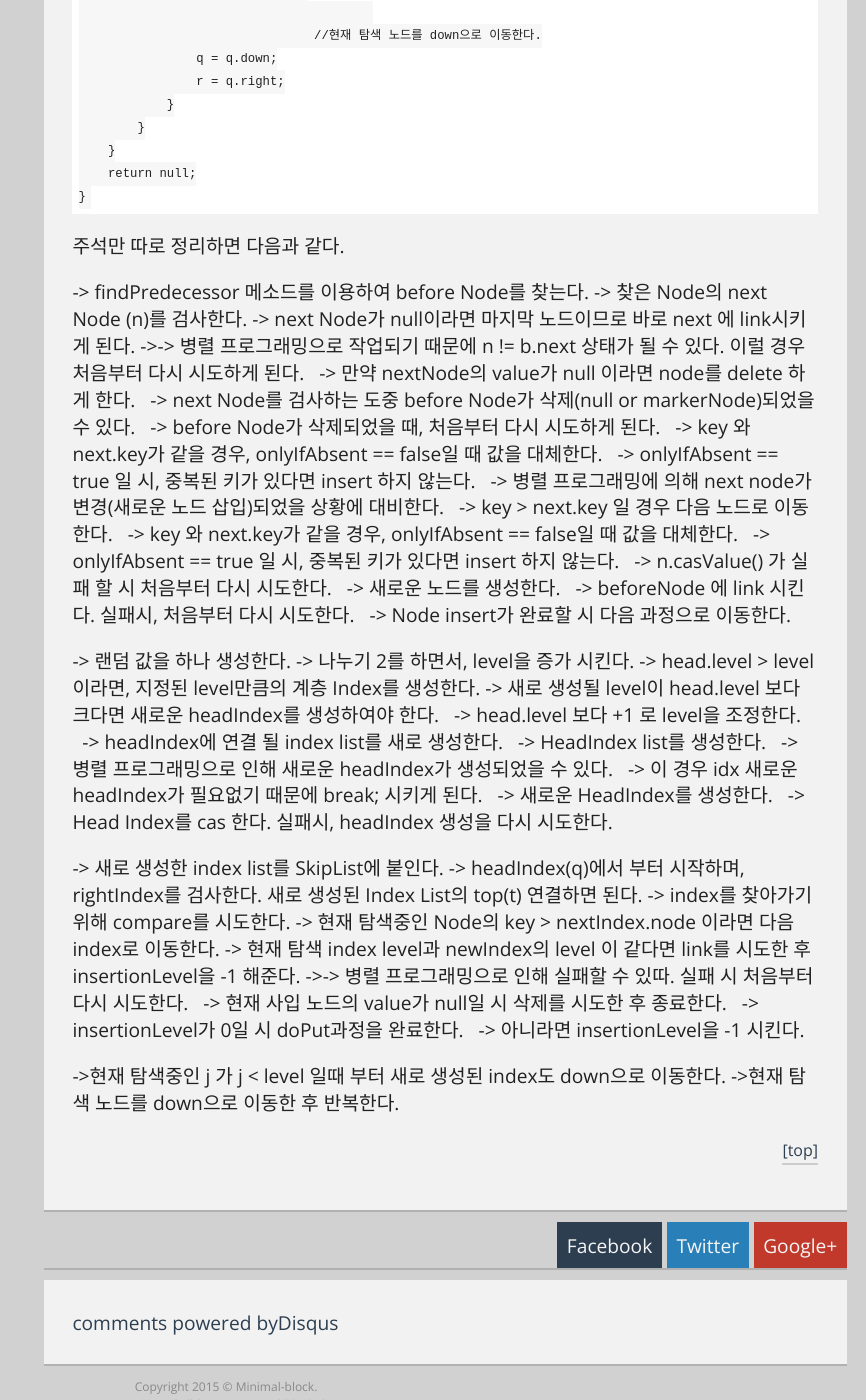
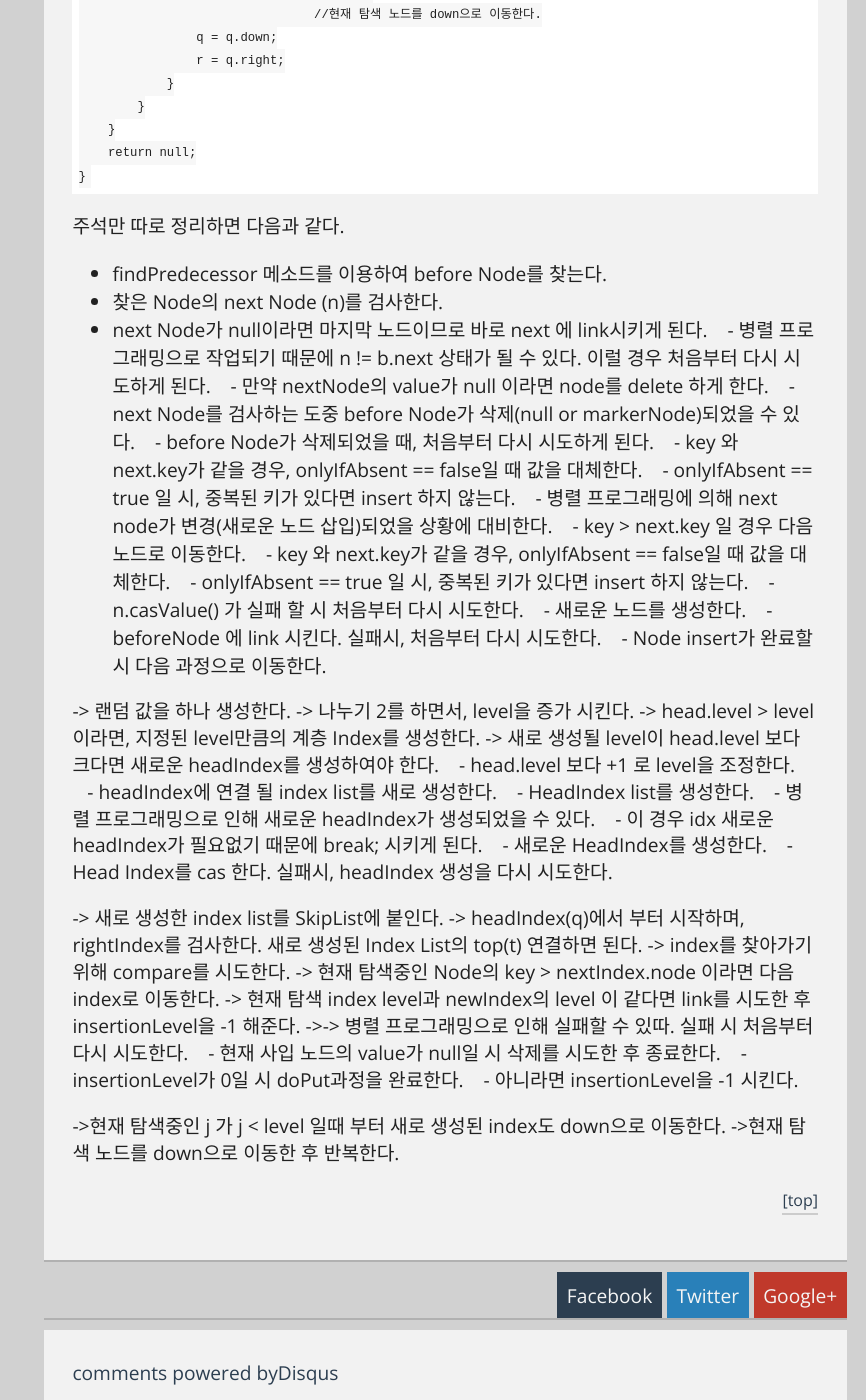
Before and after one commit to kdsr2z0/kdsr2z0.github.io, a Jekyll site: the page built from _posts/2015-03-01-java_skip_list_map_doPut.md, in a window 1280 px wide and 1400 px high, scrolled down 7144 px. Shown: the whole window, without its empty margins (414-1280 px from the left). Built offline with Jekyll 4.4.1, drawn with Linux system fonts in a browser that asks for light colours; Markdown is read by kramdown in place of the engine named in the settings; comment, search, counter and statistics services are not loaded; some of the changed lines change nothing that is shown; some of the changed text lies outside the part shown.

Commit message:
포스트 수정

```diff
--- a/_posts/2015-03-01-java_skip_list_map_doPut.md
+++ b/_posts/2015-03-01-java_skip_list_map_doPut.md
@@ -115,18 +115,18 @@ findPredecessor method
 
 주석만 따로 정리하면 다음과 같다.
 
-> HeadIndex에서 부터 시작한다.<br>
-> index 의 rightIndex(r)를 확인한다.<br>
-> index의 right 가 null 이라면 down index(d)로 이동한다.<br>
->&nbsp;&nbsp;> right index의 Node의 key를 얻어온다.<br>
- &nbsp;&nbsp;> right index의 Node의 value 가 null 이면 index를 삭제(unlink)한다.<br>
- &nbsp;&nbsp;> 병렬 프로그래밍으로 시도 되기 때문에 cas 과정이 실패할 수 있다.<br>
- &nbsp;&nbsp;> 그 경우 다시 처음부터 시도하게 된다.<br>
- &nbsp;&nbsp;> unlink가 정상적으로 동작하게 되면 다음 right index를 검사한다.<br>
+- HeadIndex에서 부터 시작한다.<br>
+- index 의 rightIndex(r)를 확인한다.<br>
+- index의 right 가 null 이라면 down index(d)로 이동한다.<br>
+&nbsp;&nbsp;&nbsp;- right index의 Node의 key를 얻어온다.<br>
+&nbsp;&nbsp;&nbsp;- right index의 Node의 value 가 null 이면 index를 삭제(unlink)한다.<br>
+&nbsp;&nbsp;&nbsp;- 병렬 프로그래밍으로 시도 되기 때문에 cas 과정이 실패할 수 있다.<br>
+&nbsp;&nbsp;&nbsp;- 그 경우 다시 처음부터 시도하게 된다.<br>
+&nbsp;&nbsp;&nbsp;- unlink가 정상적으로 동작하게 되면 다음 right index를 검사한다.<br>
 
--> key > rightIndex.node.key 일때, rightIndex 로 이동한다.<br>
--> down Index로 이동한다.<br>
--> 가장 아랫쪽 Index까지 도달했을 때, Index의 node를 반환한다.<br>
+- key > rightIndex.node.key 일때, rightIndex 로 이동한다.<br>
+- down Index로 이동한다.<br>
+- 가장 아랫쪽 Index까지 도달했을 때, Index의 node를 반환한다.<br>
 
 반환된 노드는 마지막 노드이거나, next 노드의 key가 put 하고자 하는 key 보다 크거나 같은 노드이다.
 
@@ -322,35 +322,35 @@ doPut method
 
 주석만 따로 정리하면 다음과 같다.
 
--> findPredecessor 메소드를 이용하여 before Node를 찾는다.
--> 찾은 Node의 next Node (n)를 검사한다.
--> next Node가 null이라면 마지막 노드이므로 바로 next 에 link시키게 된다.
-->-> 병렬 프로그래밍으로 작업되기 때문에 n != b.next 상태가 될 수 있다. 이럴 경우 처음부터 다시 시도하게 된다.
-&nbsp;&nbsp;-> 만약 nextNode의 value가 null 이라면 node를 delete 하게 한다.
-&nbsp;&nbsp;-> next Node를 검사하는 도중 before Node가 삭제(null or markerNode)되었을 수 있다.
-&nbsp;&nbsp;-> before Node가 삭제되었을 때, 처음부터 다시 시도하게 된다.
-&nbsp;&nbsp;-> key 와 next.key가 같을 경우, onlyIfAbsent == false일 때 값을 대체한다.
-&nbsp;&nbsp;-> onlyIfAbsent == true 일 시, 중복된 키가 있다면 insert 하지 않는다.
-&nbsp;&nbsp;-> 병렬 프로그래밍에 의해 next node가 변경(새로운 노드 삽입)되었을 상황에 대비한다.
-&nbsp;&nbsp;-> key > next.key 일 경우 다음 노드로 이동한다.
-&nbsp;&nbsp;-> key 와 next.key가 같을 경우, onlyIfAbsent == false일 때 값을 대체한다.
-&nbsp;&nbsp;-> onlyIfAbsent == true 일 시, 중복된 키가 있다면 insert 하지 않는다.
-&nbsp;&nbsp;-> n.casValue() 가 실패 할 시 처음부터 다시 시도한다.
-&nbsp;&nbsp;-> 새로운 노드를 생성한다.
-&nbsp;&nbsp;-> beforeNode 에 link 시킨다. 실패시, 처음부터 다시 시도한다.
-&nbsp;&nbsp;-> Node insert가 완료할 시 다음 과정으로 이동한다.
+- findPredecessor 메소드를 이용하여 before Node를 찾는다.
+- 찾은 Node의 next Node (n)를 검사한다.
+- next Node가 null이라면 마지막 노드이므로 바로 next 에 link시키게 된다.
+&nbsp;&nbsp;&nbsp;- 병렬 프로그래밍으로 작업되기 때문에 n != b.next 상태가 될 수 있다. 이럴 경우 처음부터 다시 시도하게 된다.
+&nbsp;&nbsp;&nbsp;- 만약 nextNode의 value가 null 이라면 node를 delete 하게 한다.
+&nbsp;&nbsp;&nbsp;- next Node를 검사하는 도중 before Node가 삭제(null or markerNode)되었을 수 있다.
+&nbsp;&nbsp;&nbsp;- before Node가 삭제되었을 때, 처음부터 다시 시도하게 된다.
+&nbsp;&nbsp;&nbsp;- key 와 next.key가 같을 경우, onlyIfAbsent == false일 때 값을 대체한다.
+&nbsp;&nbsp;&nbsp;- onlyIfAbsent == true 일 시, 중복된 키가 있다면 insert 하지 않는다.
+&nbsp;&nbsp;&nbsp;- 병렬 프로그래밍에 의해 next node가 변경(새로운 노드 삽입)되었을 상황에 대비한다.
+&nbsp;&nbsp;&nbsp;- key > next.key 일 경우 다음 노드로 이동한다.
+&nbsp;&nbsp;&nbsp;- key 와 next.key가 같을 경우, onlyIfAbsent == false일 때 값을 대체한다.
+&nbsp;&nbsp;&nbsp;- onlyIfAbsent == true 일 시, 중복된 키가 있다면 insert 하지 않는다.
+&nbsp;&nbsp;&nbsp;- n.casValue() 가 실패 할 시 처음부터 다시 시도한다.
+&nbsp;&nbsp;&nbsp;- 새로운 노드를 생성한다.
+&nbsp;&nbsp;&nbsp;- beforeNode 에 link 시킨다. 실패시, 처음부터 다시 시도한다.
+&nbsp;&nbsp;&nbsp;- Node insert가 완료할 시 다음 과정으로 이동한다.
 
 -> 랜덤 값을 하나 생성한다.
 -> 나누기 2를 하면서, level을 증가 시킨다.
 -> head.level > level 이라면, 지정된 level만큼의 계층 Index를 생성한다.
 -> 새로 생성될 level이 head.level 보다 크다면 새로운 headIndex를 생성하여야 한다.
-&nbsp;&nbsp;-> head.level 보다 +1 로 level을 조정한다.
-&nbsp;&nbsp;-> headIndex에 연결 될 index list를 새로 생성한다.
-&nbsp;&nbsp;-> HeadIndex list를 생성한다.
-&nbsp;&nbsp;-> 병렬 프로그래밍으로 인해 새로운 headIndex가 생성되었을 수 있다.
-&nbsp;&nbsp;-> 이 경우 idx 새로운 headIndex가 필요없기 때문에 break; 시키게 된다.
-&nbsp;&nbsp;-> 새로운 HeadIndex를 생성한다.
-&nbsp;&nbsp;-> Head Index를 cas 한다. 실패시, headIndex 생성을 다시 시도한다.
+&nbsp;&nbsp;&nbsp;- head.level 보다 +1 로 level을 조정한다.
+&nbsp;&nbsp;&nbsp;- headIndex에 연결 될 index list를 새로 생성한다.
+&nbsp;&nbsp;&nbsp;- HeadIndex list를 생성한다.
+&nbsp;&nbsp;&nbsp;- 병렬 프로그래밍으로 인해 새로운 headIndex가 생성되었을 수 있다.
+&nbsp;&nbsp;&nbsp;- 이 경우 idx 새로운 headIndex가 필요없기 때문에 break; 시키게 된다.
+&nbsp;&nbsp;&nbsp;- 새로운 HeadIndex를 생성한다.
+&nbsp;&nbsp;&nbsp;- Head Index를 cas 한다. 실패시, headIndex 생성을 다시 시도한다.
 
 -> 새로 생성한 index list를 SkipList에 붙인다.
 -> headIndex(q)에서 부터 시작하며, rightIndex를 검사한다. 새로 생성된 Index List의 top(t) 연결하면 된다.
@@ -358,9 +358,9 @@ doPut method
 -> 현재 탐색중인 Node의 key > nextIndex.node 이라면 다음 index로 이동한다.
 -> 현재 탐색 index level과 newIndex의 level 이 같다면 link를 시도한 후 insertionLevel을 -1 해준다.
 ->-> 병렬 프로그래밍으로 인해 실패할 수 있따. 실패 시 처음부터 다시 시도한다.
-&nbsp;&nbsp;-> 현재 사입 노드의 value가 null일 시 삭제를 시도한 후 종료한다.
-&nbsp;&nbsp;-> insertionLevel가 0일 시 doPut과정을 완료한다.
-&nbsp;&nbsp;-> 아니라면 insertionLevel을 -1 시킨다.
+&nbsp;&nbsp;&nbsp;- 현재 사입 노드의 value가 null일 시 삭제를 시도한 후 종료한다.
+&nbsp;&nbsp;&nbsp;- insertionLevel가 0일 시 doPut과정을 완료한다.
+&nbsp;&nbsp;&nbsp;- 아니라면 insertionLevel을 -1 시킨다.
 
 ->현재 탐색중인 j 가 j < level 일때 부터 새로 생성된 index도 down으로 이동한다.
 ->현재 탐색 노드를 down으로 이동한 후 반복한다.
```
